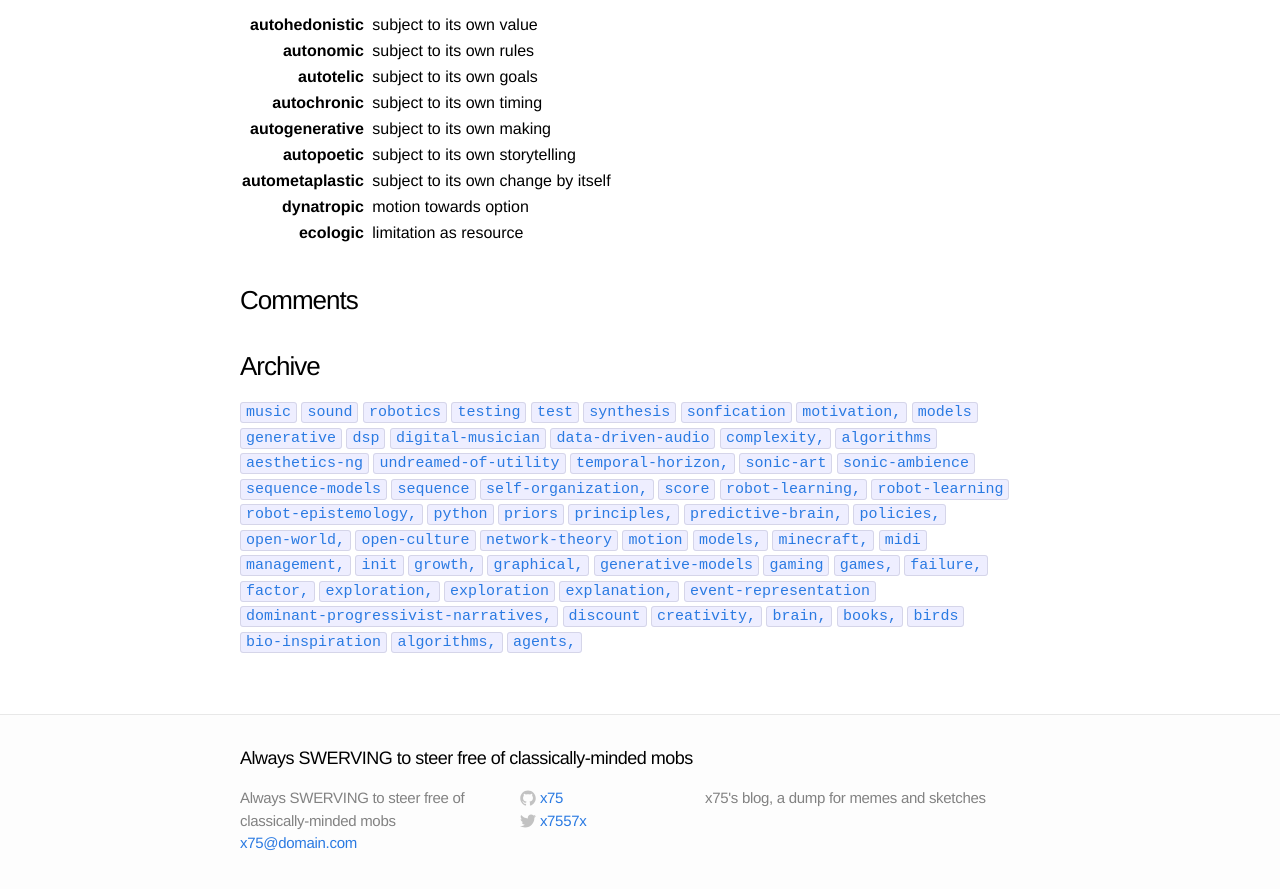
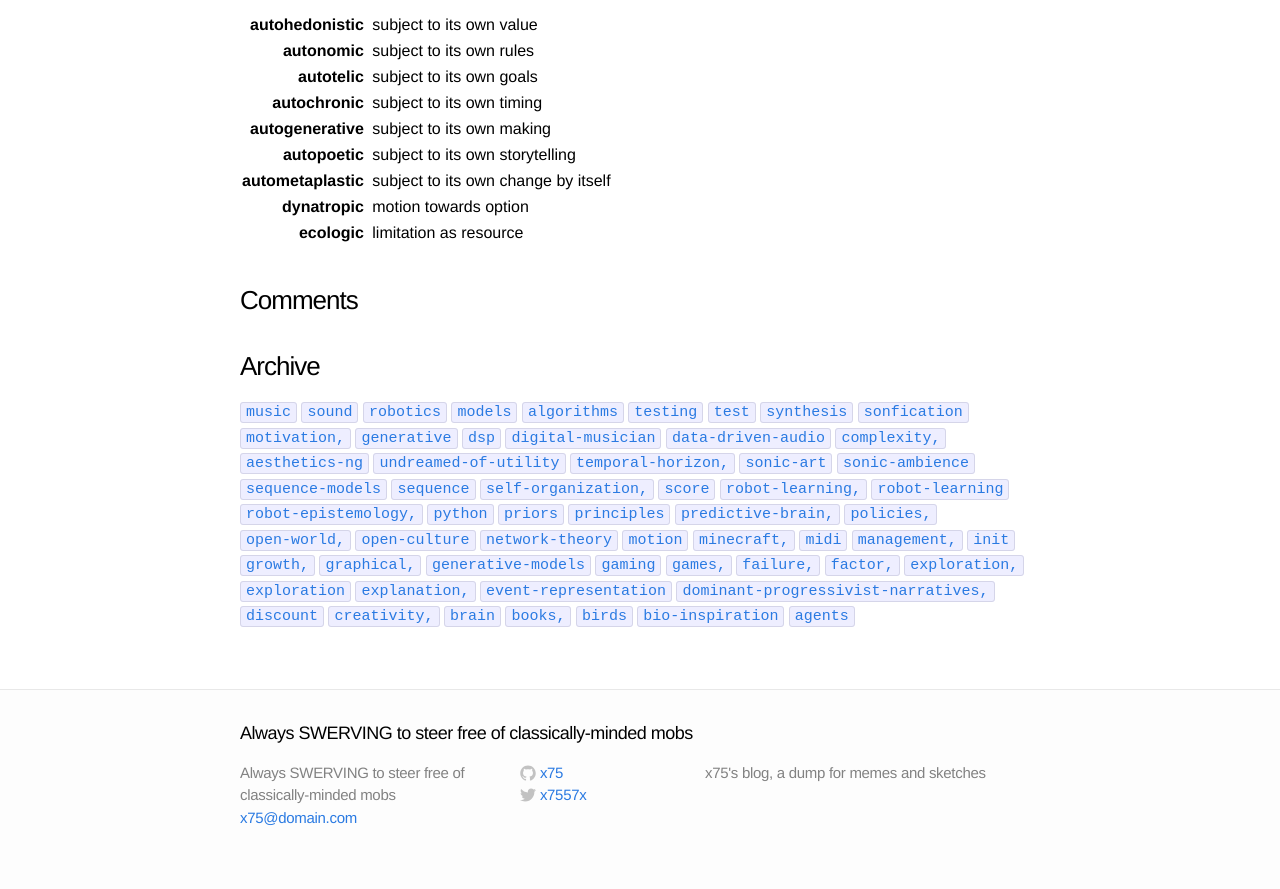
Before and after one commit to x75/x75.github.io, a Jekyll site: the page built from _posts/2019-03-07-agent-models.md, in a window 1280 px wide and 900 px high, scrolled down 2104 px. Shown: the top 889 px of the window. Built offline with Jekyll 4.4.1, drawn with Linux system fonts in a browser that asks for light colours; comment, search, counter and statistics services are not loaded; some of the changed text lies outside the part shown.

Commit message:
clean up agent tags remove comma

```diff
--- a/_posts/2019-03-07-agent-models.md
+++ b/_posts/2019-03-07-agent-models.md
@@ -2,7 +2,7 @@
 layout: post
 title: Agent self-organisation principles
 comments: true
-tags: agents, principles, models, algorithms, brain, robotics
+tags: agents principles models algorithms brain robotics
 ---
 
 Principles for agent design is a hot research topic providing precious
```
